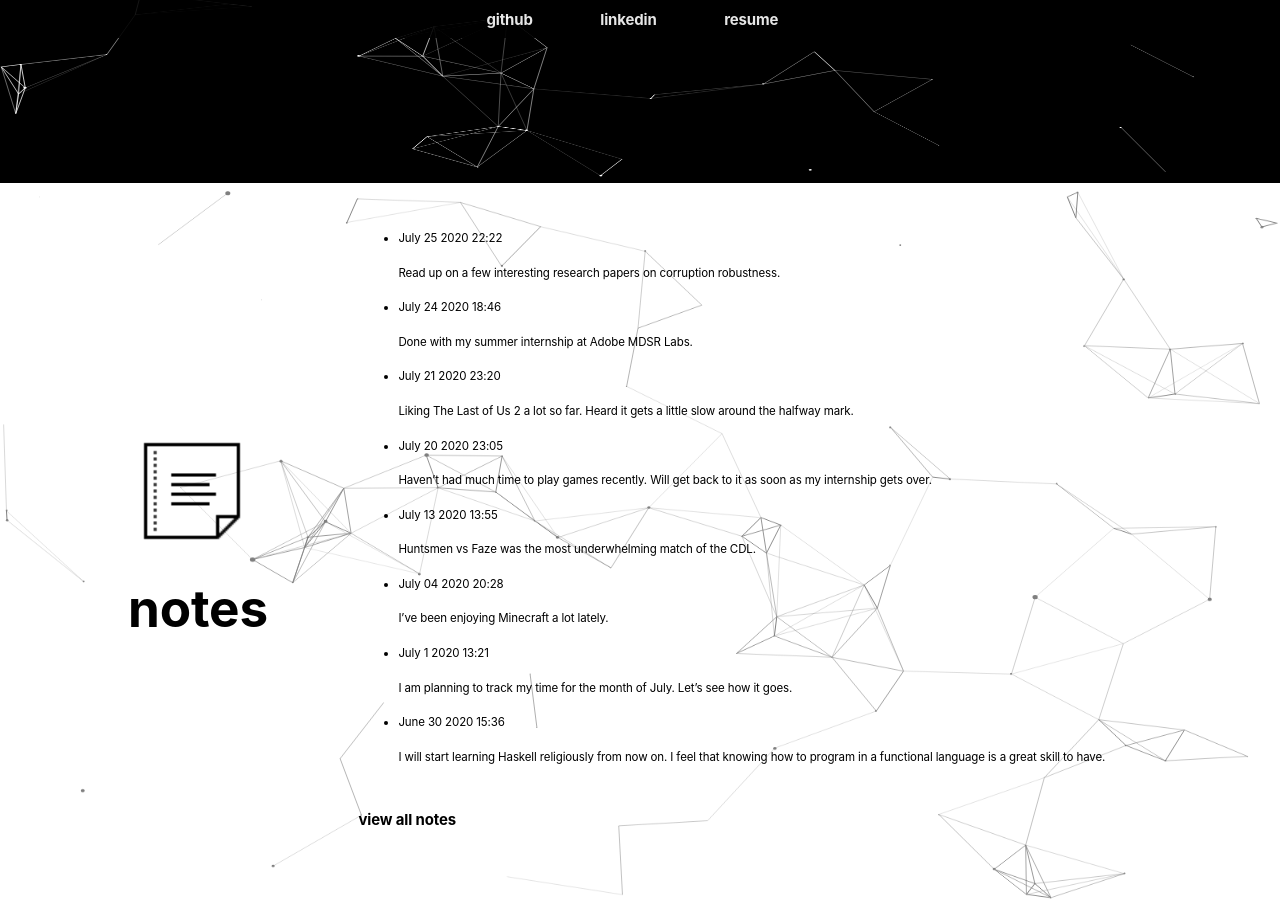
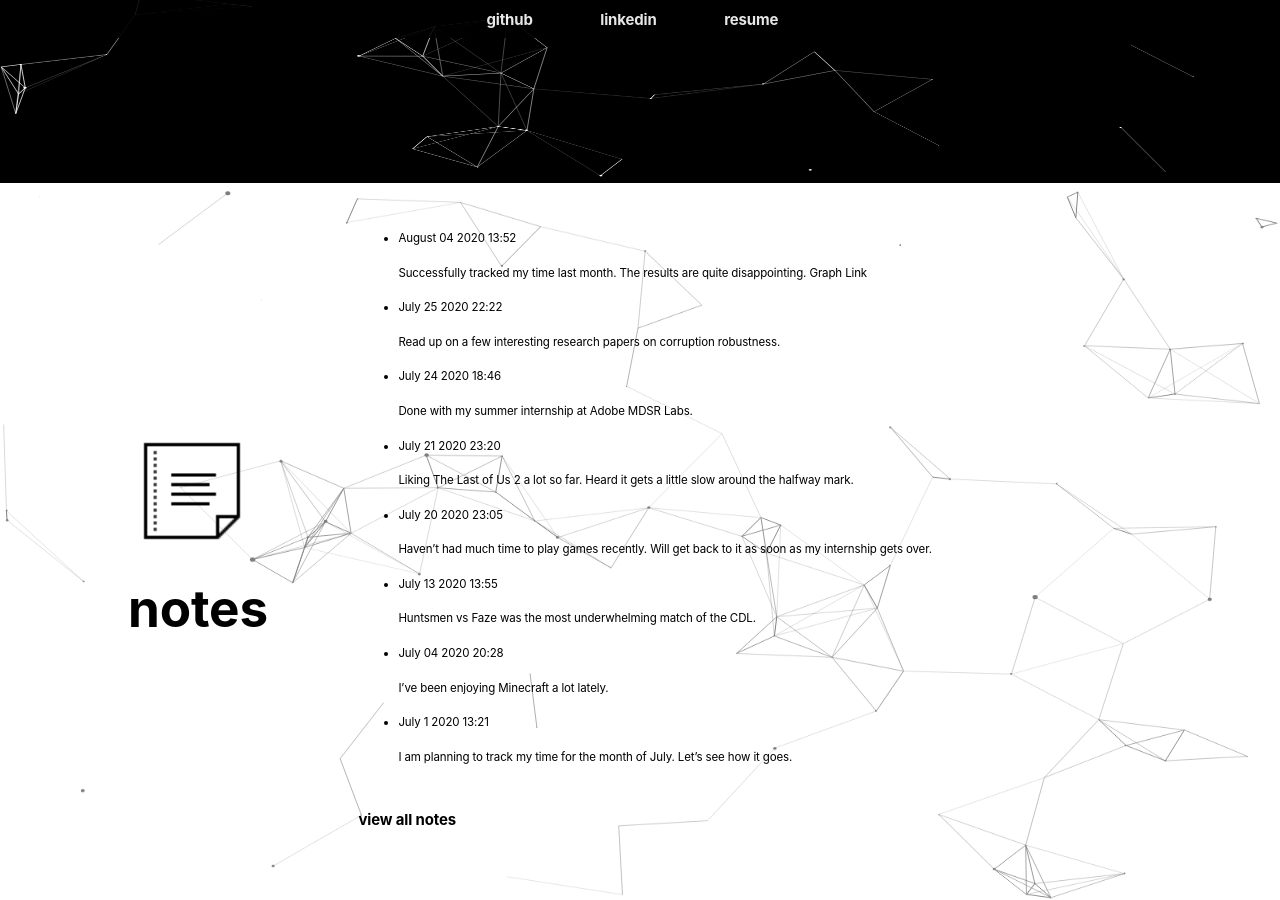
Before and after one commit to vedantsingh1404/website-v2.0, a Jekyll site: the page built from index.html, in a window 1280 px wide and 900 px high, scrolled down 1033 px. Built offline with Jekyll 4.4.1, drawn with Linux system fonts in a browser that asks for light colours.

Commit message:
note add

```diff
--- a/_data/notes.yml
+++ b/_data/notes.yml
@@ -1,3 +1,6 @@
+- date: August 04 2020 13:52
+  content: |
+      Successfully tracked my time last month. The results are quite disappointing. [Graph Link](https://imgur.com/49CHIwV)
 - date: July 25 2020 22:22
   content: |
       Read up on a few interesting research papers on corruption robustness.
```
